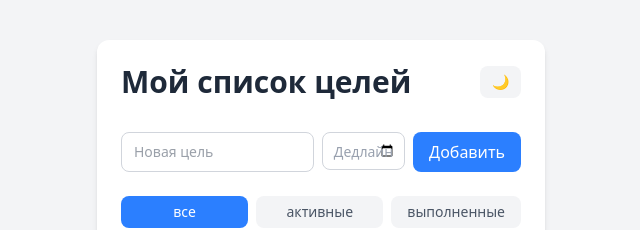
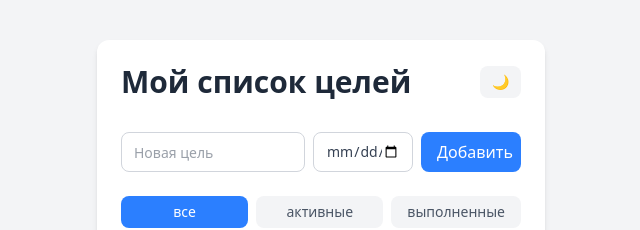
Before and after one commit to Dikiyvarenik/my-goals-site, a Next.js app: page / in a window 1280 px wide. Shown: the top 230 px of the page, without its empty margins (319-959 px from the left). Built offline with nearby package versions, Linux system fonts and the light colour scheme.

Commit message:
Add files via upload

```diff
--- a/app/page.tsx
+++ b/app/page.tsx
@@ -136,23 +136,17 @@ export default function Home() {
                   }
                 }}
                 maxLength={350}
-                className="flex-[2] min-w-0 border border-gray-300 dark:border-gray-600 rounded-lg px-3 py-2 outline-none focus:border-blue-500 bg-white dark:bg-gray-700 text-gray-700 dark:text-gray-200 text-sm">
+                className="w-2/4 h-10 border border-gray-300 dark:border-gray-600 rounded-lg px-3 outline-none focus:border-blue-500 bg-white dark:bg-gray-700 text-gray-700 dark:text-gray-200 text-sm">
               </input>
-              <div className="relative flex-1 min-w-0">
                 <input
                   type="date"
                   value={inputDeadline}
+                  title="дедлайн"
                   onChange={(e)=> setInputDeadline(e.target.value)}
-                  className={`w-full border border-gray-300 dark:border-gray-600 rounded-lg px-2 py-2 outline-none focus:border-blue-500 bg-white dark:bg-gray-700 text-sm cursor-pointer [color-scheme:light] dark:[color-scheme:dark] transition-colors
-                    ${inputDeadline ? "text-gray-700 dark:text-gray-200" : "text-transparent focus:text-gray-700 dark:focus:text-gray-200"
-                  }`}>
+                  className="w-1/4 h-10 border border-gray-300 dark:border-gray-600 rounded-lg px-3 outline-none focus:border-blue-500 bg-white dark:bg-gray-700 text-gray-700 dark:text-gray-200 text-sm cursor-pointer [color-scheme:light] dark:[color-scheme:dark] transition-colors">
                 </input>
-                {!inputDeadline &&(
-                  <span className="absolute left-3 top-1/2 -translate-y-1/2 text-gray-400 text-sm pointer-events-none">Дедлайн</span>
-                )}
-              </div>
               <button
-              className="bg-blue-500 text-white px-4 py-2 rounded-lg font-medium hover:bg-blue-600 transition shrink-0 cursor-pointer"
+              className="w-1/4 bg-blue-500 text-white px-4 py-2 rounded-lg font-medium hover:bg-blue-600 transition shrink-0 cursor-pointer"
               onClick={addGoal}>
                 Добавить
               </button>
```
